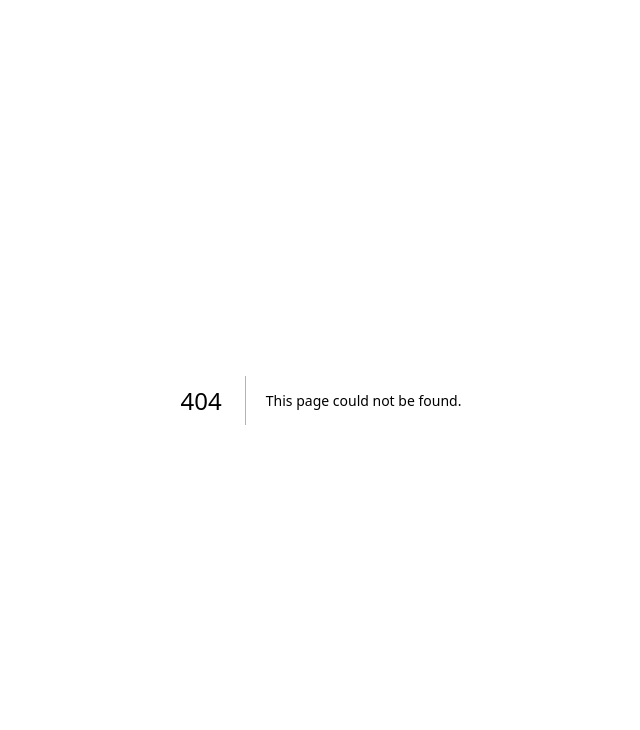
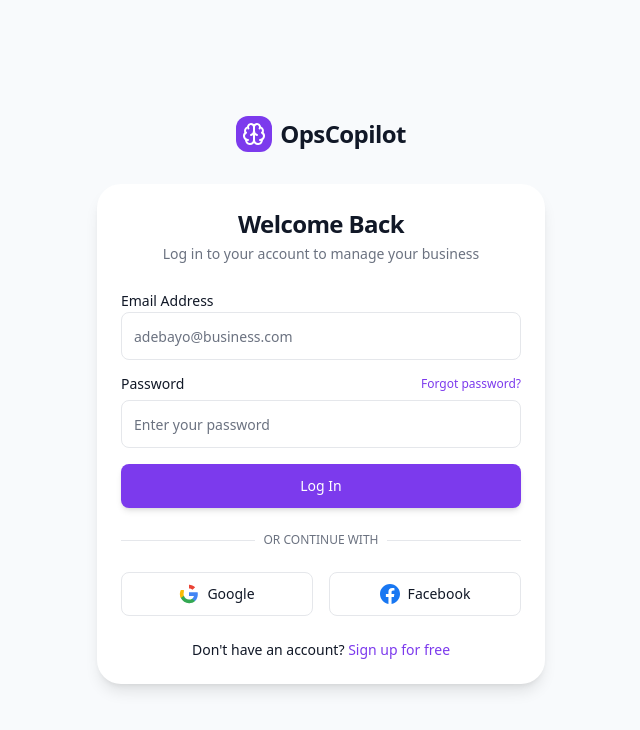
Before and after one commit to AdebayoAkingbade/Nigeria-First-AI-Ops-Copilot, a Next.js app: page /login in a window 1280 px wide. Before the commit this address had no page. Shown: the top 730 px of the page, without its empty margins (319-959 px from the left). Built offline with nearby package versions, Linux system fonts and the light colour scheme; no server answers.

Commit message:
fixing authentication

```diff
--- /dev/null
+++ b/src/app/login/page.tsx
@@ -0,0 +1,182 @@
+'use client'
+
+import { useState } from "react";
+import Link from "next/link";
+import { useRouter } from "next/navigation";
+import { Button } from "@/components/ui/button";
+import { Card, CardContent, CardHeader, CardTitle, CardDescription } from "@/components/ui/card";
+import { Input } from "@/components/ui/input";
+import { Label } from "@/components/ui/label";
+import { supabase } from "@/lib/supabase";
+import { Loader2, Brain } from "lucide-react";
+
+export default function LoginPage() {
+    const router = useRouter();
+    const [loading, setLoading] = useState(false);
+    const [error, setError] = useState<string | null>(null);
+    const [formData, setFormData] = useState({
+        email: '',
+        password: '',
+    });
+
+    const handleLogin = async (e: React.FormEvent) => {
+        e.preventDefault();
+        setLoading(true);
+        setError(null);
+
+        try {
+            const { error: loginError } = await supabase.auth.signInWithPassword({
+                email: formData.email,
+                password: formData.password,
+            });
+
+            if (loginError) throw loginError;
+
+            router.push('/onboarding/business-info');
+        } catch (err: any) {
+            setError(err.message);
+        } finally {
+            setLoading(false);
+        }
+    };
+
+    const handleSocialLogin = async (provider: 'google' | 'facebook') => {
+        setLoading(true);
+        setError(null);
+        try {
+            const { error: authError } = await supabase.auth.signInWithOAuth({
+                provider,
+                options: {
+                    redirectTo: `${window.location.origin}/auth/callback`,
+                },
+            });
+            if (authError) throw authError;
+        } catch (err: any) {
+            setError(err.message);
+            setLoading(false);
+        }
+    };
+
+    return (
+        <div className="min-h-screen bg-slate-50 flex flex-col items-center justify-center p-4">
+            <Link href="/" className="flex items-center gap-2 mb-8 group">
+                <div className="bg-primary rounded-lg p-1.5 transition-transform group-hover:scale-110">
+                    <Brain className="h-6 w-6 text-white" />
+                </div>
+                <span className="text-2xl font-bold tracking-tight text-foreground">OpsCopilot</span>
+            </Link>
+
+            <Card className="w-full max-w-md shadow-lg border-none md:border">
+                <CardHeader className="space-y-1">
+                    <CardTitle className="text-2xl font-bold text-center">Welcome Back</CardTitle>
+                    <CardDescription className="text-center">
+                        Log in to your account to manage your business
+                    </CardDescription>
+                </CardHeader>
+                <CardContent className="space-y-4">
+                    {error && (
+                        <div className="p-3 bg-red-50 border border-red-200 text-red-600 rounded-md text-sm text-center">
+                            {error}
+                        </div>
+                    )}
+
+                    <form onSubmit={handleLogin} className="space-y-4">
+                        <div className="space-y-2">
+                            <Label htmlFor="email">Email Address</Label>
+                            <Input
+                                id="email"
+                                type="email"
+                                placeholder="adebayo@business.com"
+                                required
+                                value={formData.email}
+                                onChange={(e) => setFormData({ ...formData, email: e.target.value })}
+                            />
+                        </div>
+                        <div className="space-y-2">
+                            <div className="flex items-center justify-between">
+                                <Label htmlFor="password">Password</Label>
+                                <Link
+                                    href="/forgot-password"
+                                    className="text-xs text-primary hover:underline"
+                                >
+                                    Forgot password?
+                                </Link>
+                            </div>
+                            <Input
+                                id="password"
+                                type="password"
+                                placeholder="Enter your password"
+                                required
+                                value={formData.password}
+                                onChange={(e) => setFormData({ ...formData, password: e.target.value })}
+                            />
+                        </div>
+                        <Button
+                            type="submit"
+                            className="w-full h-11 bg-primary hover:bg-primary/90"
+                            disabled={loading}
+                        >
+                            {loading ? <Loader2 className="mr-2 h-4 w-4 animate-spin" /> : "Log In"}
+                        </Button>
+                    </form>
+
+                    <div className="relative my-6">
+                        <div className="absolute inset-0 flex items-center">
+                            <span className="w-full border-t" />
+                        </div>
+                        <div className="relative flex justify-center text-xs uppercase">
+                            <span className="bg-background px-2 text-muted-foreground">Or continue with</span>
+                        </div>
+                    </div>
+
+                    <div className="grid grid-cols-2 gap-4">
+                        <Button
+                            variant="outline"
+                            className="h-11 flex items-center gap-2"
+                            disabled={loading}
+                            onClick={() => handleSocialLogin('google')}
+                        >
+                            <svg className="h-5 w-5" viewBox="0 0 24 24">
+                                <path
+                                    d="M22.56 12.25c0-.78-.07-1.53-.2-2.25H12v4.26h5.92c-.26 1.37-1.04 2.53-2.21 3.31v2.77h3.57c2.08-1.92 3.28-4.74 3.28-8.09z"
+                                    fill="#4285F4"
+                                />
+                                <path
+                                    d="M12 23c2.97 0 5.46-.98 7.28-2.66l-3.57-2.77c-.98.66-2.23 1.06-3.71 1.06-2.86 0-5.29-1.93-6.16-4.53H2.18v2.84C3.99 20.53 7.7 23 12 23z"
+                                    fill="#34A853"
+                                />
+                                <path
+                                    d="M5.84 14.1c-.22-.66-.35-1.36-.35-2.1s.13-1.44.35-2.1V7.06H2.18C1.43 8.55 1 10.22 1 12s.43 3.45 1.18 4.94l3.66-2.84z"
+                                    fill="#FBBC05"
+                                />
+                                <path
+                                    d="M12 5.38c1.62 0 3.06.56 4.21 1.66l3.15-3.15C17.45 2.09 14.97 1 12 1 7.7 1 3.47 2.18 7.06l3.66 2.84c.87-2.6 3.3-4.53 6.16-4.53z"
+                                    fill="#EA4335"
+                                />
+                            </svg>
+                            Google
+                        </Button>
+                        <Button
+                            variant="outline"
+                            className="h-11 flex items-center gap-2"
+                            disabled={loading}
+                            onClick={() => handleSocialLogin('facebook')}
+                        >
+                            <svg className="h-5 w-5 fill-[#1877F2]" viewBox="0 0 24 24">
+                                <path d="M24 12.073c0-6.627-5.373-12-12-12s-12 5.373-12 12c0 5.99 4.388 10.954 10.125 11.854v-8.385H7.078v-3.47h3.047V9.43c0-3.007 1.792-4.669 4.533-4.669 1.312 0 2.686.235 2.686.235v2.953H15.83c-1.491 0-1.956.925-1.956 1.874v2.25h3.328l-.532 3.47h-2.796v8.385C19.612 23.027 24 18.062 24 12.073z" />
+                            </svg>
+                            Facebook
+                        </Button>
+                    </div>
+
+                    <div className="mt-6 text-center text-sm">
+                        Don&apos;t have an account?{" "}
+                        <Link href="/onboarding/account-setup" className="text-primary hover:underline font-medium">
+                            Sign up for free
+                        </Link>
+                    </div>
+                </CardContent>
+            </Card>
+        </div>
+    );
+}
--- a/src/app/onboarding/account-setup/page.tsx
+++ b/src/app/onboarding/account-setup/page.tsx
@@ -53,6 +53,7 @@
                 email: formData.email,
                 password: formData.password,
                 options: {
+                    emailRedirectTo: `${window.location.origin}/auth/callback`,
                     data: {
                         full_name: `${formData.firstName} ${formData.lastName}`,
                         phone: `+234${formData.phone}`,
@@ -275,6 +276,12 @@
                             </div>
                         </div>
                     </div>
+                    <div className="pt-6 text-center text-sm">
+                        Already have an account?{" "}
+                        <Link href="/login" className="text-primary hover:underline font-medium">
+                            Log in
+                        </Link>
+                    </div>
                 </CardContent>
             </Card>
         </div>
```
